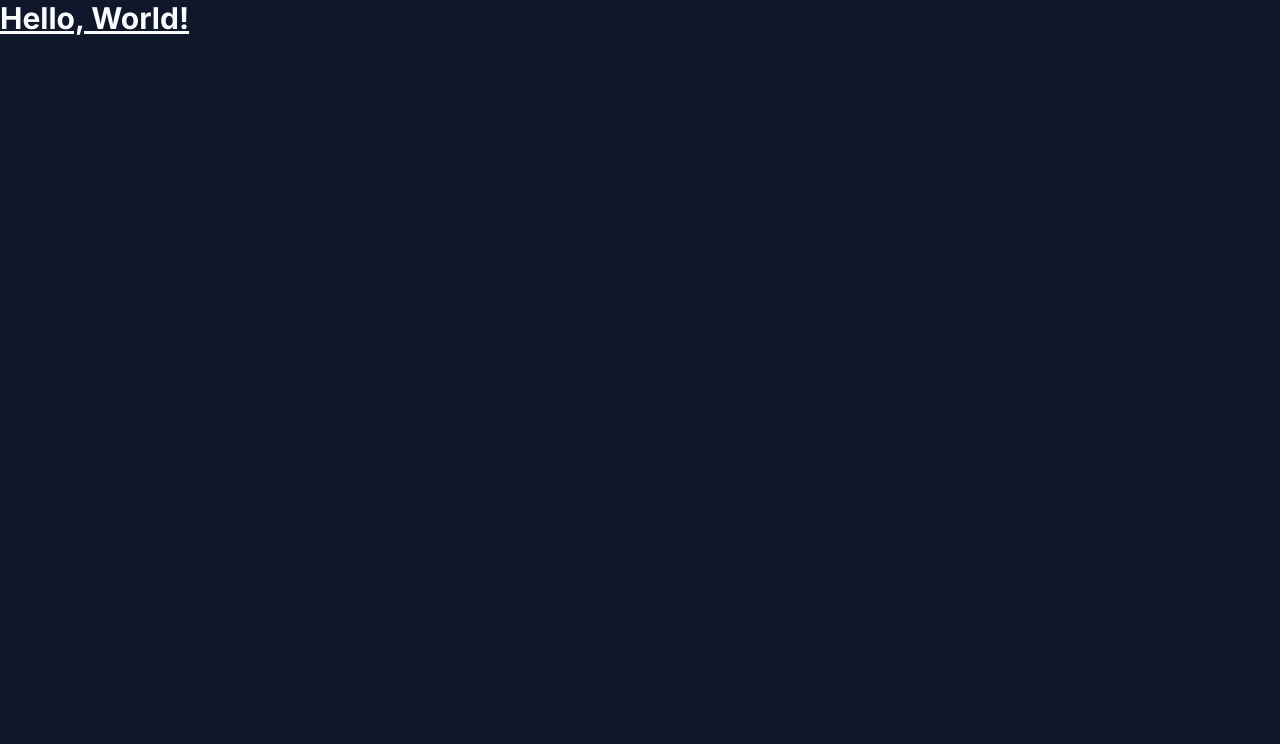
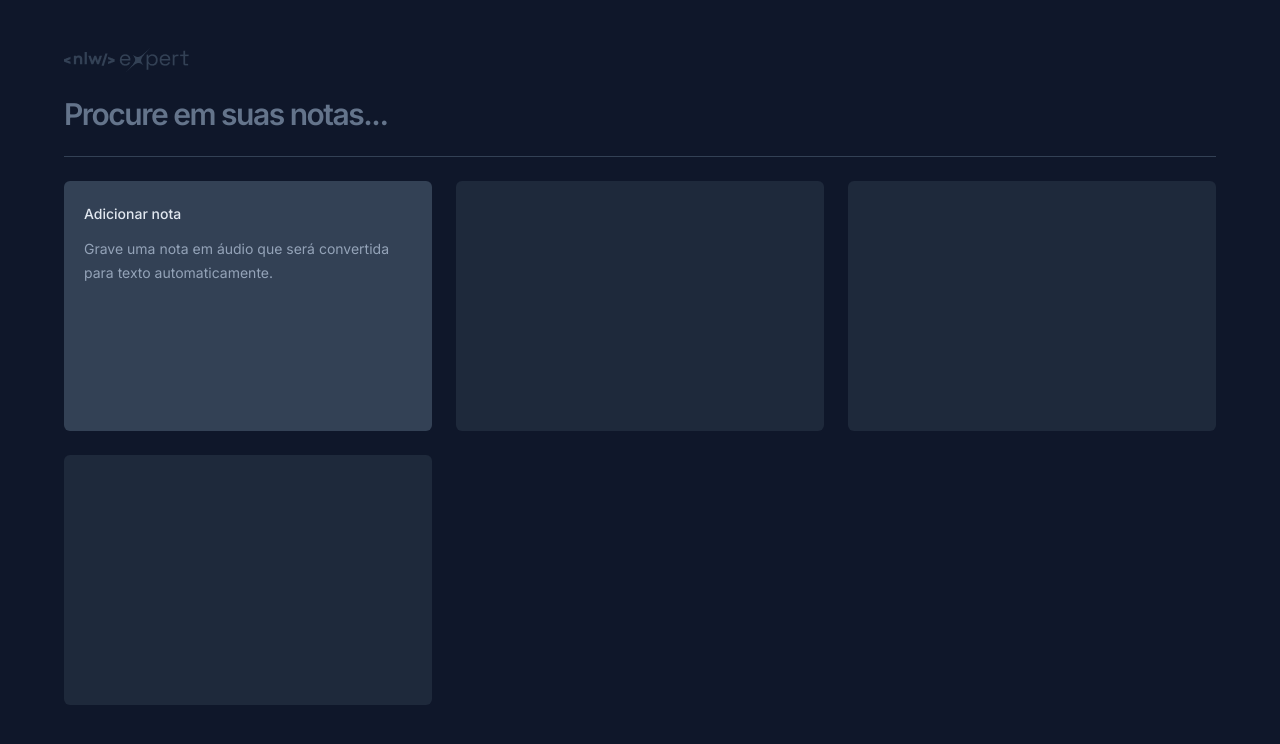
Before and after one commit to karendantas/NLW-ReactVoiceNotes, a React (Vite) app: page / in a window 1280 px wide. Shown: the top 744 px of the page. Built offline with nearby package versions, Linux system fonts and the light colour scheme.

Commit message:
style: add icon and index styles

```diff
--- a/index.html
+++ b/index.html
@@ -3,6 +3,8 @@
   <head>
     <meta charset="UTF-8" />
     <meta name="viewport" content="width=device-width, initial-scale=1.0" />
+
+    <link rel="shortcut icon" href="favicon.png" type="image/png">
 
     <link rel="preconnect" href="https://fonts.googleapis.com"/>
     <link rel="preconnect" href="https://fonts.gstatic.com" crossorigin/>
--- a/src/App.tsx
+++ b/src/App.tsx
@@ -1,10 +1,50 @@
-
+import Logo from "./assets/Logo.png"
 function App() {
 
 
   return (
     <>
-      <h1 className="text-3xl font-bold underline"> Hello, World!</h1>
+      <div className="mx-auto max-w-6xl my-12 space-y-6">
+        <img src={Logo} alt="NLW logo" />
+
+        <form className="w-full">
+          <input
+            type="text"
+            placeholder="Procure em suas notas..."
+            className= "w-full bg-transparent text-3xl font-semibold tracking-tighter outline-none placeholder:text-slate-500"
+          />
+        </form>
+
+      <div className="h-px bg-slate-700"/>
+
+      <div className="grid grid-cols-3 gap-6 auto-rows-[250px]">
+
+        <div className="rounded-md  bg-slate-700 p-5 space-y-3">
+          <span className ="text-sm font-medium text-slate-200">
+            Adicionar nota
+          </span>
+          <p className="text-sm leading-6 text-slate-400">
+            Grave uma nota em áudio que será convertida para texto automaticamente.
+          </p>
+
+        </div>
+
+        <div  className="rounded-md  bg-slate-800 p-5" >
+
+        </div>
+
+        <div  className="rounded-md  bg-slate-800 p-5" >
+
+        </div>
+
+        <div  className="rounded-md  bg-slate-800 p-5" >
+
+        </div>
+
+      </div>
+
+
+      </div>
     </>
 
   )
```
Also changed, not shown: public/favicon.png (added), src/assets/Logo.png (added).
